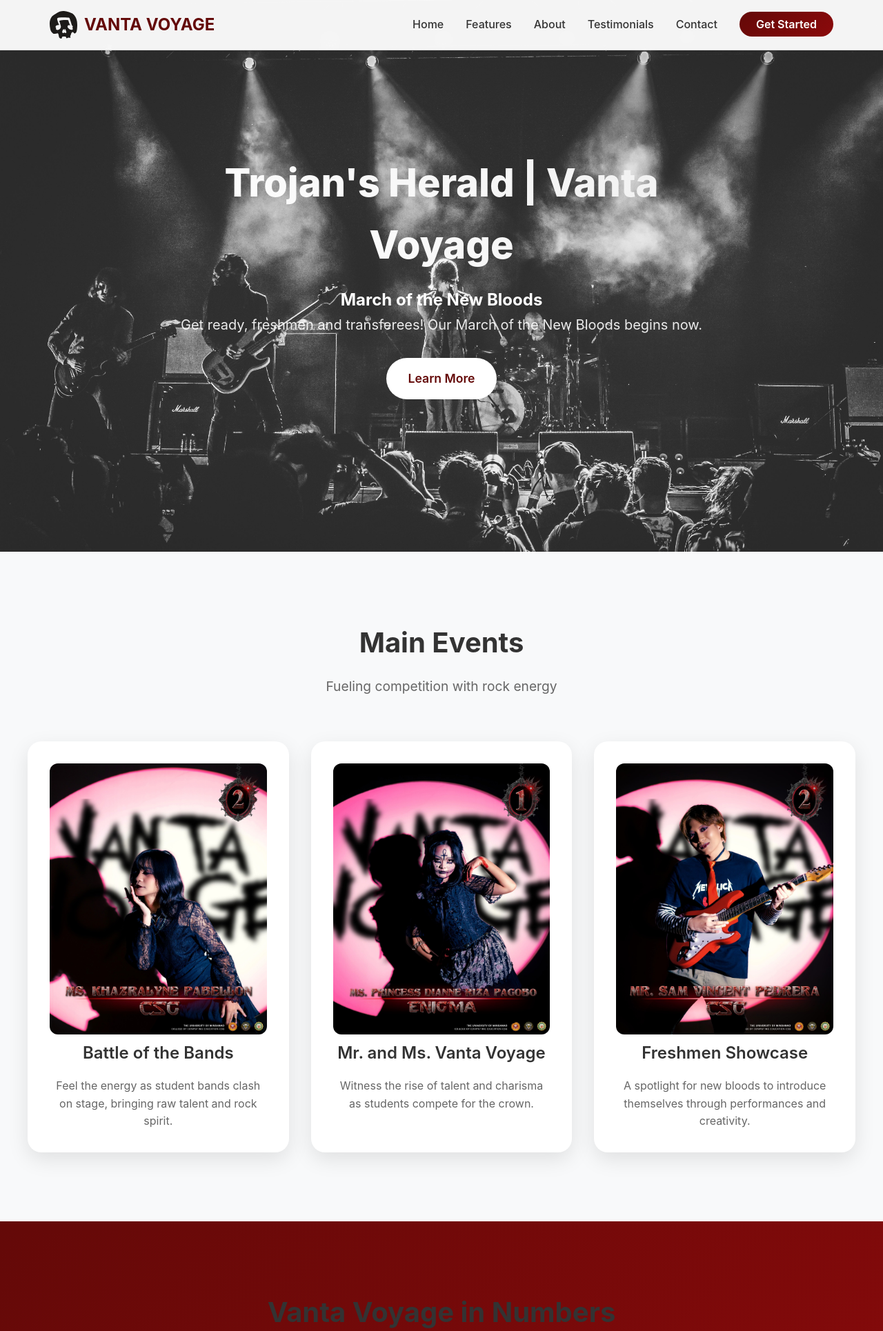
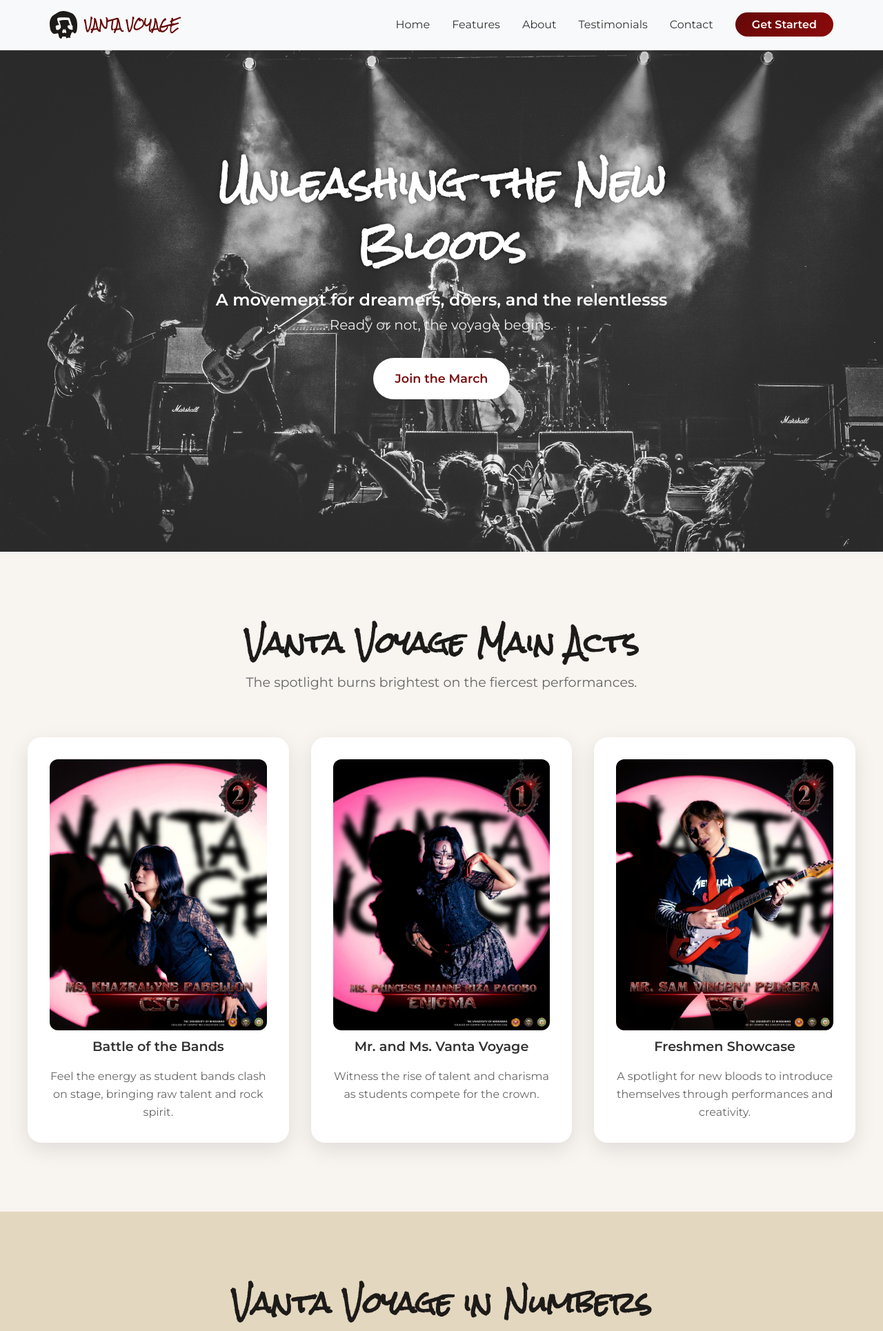
Before and after one commit to ItzRenzo/Bersamin_Lozano_LabExam, a PHP site: page /vantavoyage.php in a window 1280 px wide. Shown: the top 1930 px of the page at 69% size. Run offline with PHP 8.4, Linux system fonts and the light colour scheme.

Commit message:
Enhance landing page design with updated fonts, colors, and content for improved user engagement

```diff
--- a/vantavoyage.php
+++ b/vantavoyage.php
@@ -5,6 +5,8 @@ session_start();
 <!DOCTYPE html>
 <html lang="en">
 <head>
+    <link href="https://fonts.googleapis.com/css2?family=Rock+Salt&display=swap" rel="stylesheet">
+    <link href="https://fonts.googleapis.com/css2?family=Cinzel:wght@600&family=Montserrat:wght@400;600&display=swap" rel="stylesheet">
     <meta charset="UTF-8">
     <meta name="viewport" content="width=device-width, initial-scale=1.0">
     <title>Landing Page</title>
@@ -16,7 +18,7 @@ session_start();
         }
 
         body {
-            font-family: -apple-system, BlinkMacSystemFont, 'Segoe UI', Roboto, Oxygen, Ubuntu, Cantarell, sans-serif;
+            font-family: 'Montserrat', sans-serif; /* for normal text */
             line-height: 1.6;
             color: #333;
         }
@@ -26,7 +28,7 @@ session_start();
             position: fixed;
             top: 0;
             width: 100%;
-            background: rgba(255, 255, 255, 0.95);
+            background: #f8f4f0;
             backdrop-filter: blur(10px);
             border-bottom: 1px solid rgba(0, 0, 0, 0.1);
             z-index: 1000;
@@ -34,6 +36,8 @@ session_start();
         }
 
         .logo-container {
+            font-size: 15px;
+            font-family: 'Rock Salt', cursive;
             display: flex;
             align-items: center;
             gap: 10px;
@@ -108,13 +112,13 @@ session_start();
         }
 
         .hero h1 {
+            font-family: 'Rock Salt', cursive;
             font-size: 3.5rem;
             font-weight: 800;
             margin-bottom: 1rem;
-            background: linear-gradient(45deg, #fff, #f0f0f0);
             -webkit-background-clip: text;
-            -webkit-text-fill-color: transparent;
             background-clip: text;
+            text-shadow: 0 0 6px rgba(0, 0, 0, 0.6);
         }
 
         .hero p {
@@ -124,13 +128,14 @@ session_start();
         }
 
         .hero-cta {
+
             display: inline-flex;
             gap: 1rem;
         }
 
         .btn-primary {
             background: white;
-            color: #640908;
+            color: #781010;
             padding: 1rem 2rem;
             border: none;
             border-radius: 50px;
@@ -167,7 +172,7 @@ session_start();
         /* Features Section */
         .features {
             padding: 100px 2rem;
-            background: #f8f9fa;
+            background: #f8f4f0;
         }
 
         .container {
@@ -176,8 +181,15 @@ session_start();
         }
 
         .section-header {
+            gap: 10px;
             text-align: center;
             margin-bottom: 4rem;
+        }
+
+        .section-header h2 {
+            font-family: 'Rock Salt', cursive;
+            color: #1D1B19;
+            margin-bottom: 10px;
         }
 
         .section-title {
@@ -214,21 +226,9 @@ session_start();
             box-shadow: 0 20px 40px rgba(0, 0, 0, 0.15);
         }
 
-        .feature-icon {
-            width: 80px;
-            height: 80px;
-            background: linear-gradient(135deg, #640908 0%, #8b0a0b 100%);
-            border-radius: 50%;
-            display: flex;
-            align-items: center;
-            justify-content: center;
-            margin: 0 auto 1.5rem;
-            font-size: 2rem;
-        }
-
         .feature-title {
-            font-size: 1.5rem;
-            font-weight: 600;
+            font-size: 1.2rem;
+            font-weight: 800;
             margin-bottom: 1rem;
             color: #333;
         }
@@ -241,7 +241,7 @@ session_start();
         /* Stats Section */
         .stats {
             padding: 100px 2rem;
-            background: linear-gradient(135deg, #640908 0%, #8b0a0b 100%);
+            background: #E4D7BF;
             color: white;
             text-align: center;
         }
@@ -254,6 +254,8 @@ session_start();
         }
 
         .stat-item {
+            border-radius: 15px;
+            background-color: #640908;
             padding: 2rem;
         }
 
@@ -277,7 +279,7 @@ session_start();
         /* Testimonials Section */
         .testimonials {
             padding: 100px 2rem;
-            background: #fff;
+            background: #f8f9fa;
         }
 
         .testimonials-grid {
@@ -288,7 +290,7 @@ session_start();
         }
 
         .testimonial-card {
-            background: #f8f9fa;
+            background: #fff;
             padding: 2rem;
             border-radius: 20px;
             position: relative;
@@ -464,7 +466,7 @@ session_start();
     <!-- Navigation -->
     <nav class="navbar">
         <div class="nav-container">
-            <a href="#" class="logo">
+            <a href="#home" class="logo">
                 <div class="logo-container">
                     <img src="assets/Logo.svg" alt="Brand Logo" style="height:40px; vertical-align:middle;">
                     VANTA VOYAGE
@@ -489,11 +491,11 @@ session_start();
     <!-- Hero Section -->
     <section id="home" class="hero">
         <div class="hero-content">
-            <h1>Trojan's Herald | Vanta Voyage</h1>
-            <h2>March of the New Bloods</h2>
-            <p>Get ready, freshmen and transferees! Our March of the New Bloods begins now.</p>
+            <h1>Unleashing the New Bloods</h1>
+            <h2>A movement for dreamers, doers, and the relentlesss</h2>
+            <p>Ready or not, the voyage begins.</p>
             <div class="hero-cta">
-                <a href="#" class="btn-primary">Learn More</a>
+                <a href="#features" class="btn-primary">Join the March</a>
             </div>
         </div>
     </section>
@@ -502,8 +504,8 @@ session_start();
     <section id="features" class="features">
     <div class="container">
         <div class="section-header">
-        <h2 class="section-title">Main Events</h2>
-        <p class="section-subtitle">Fueling competition with rock energy</p>
+            <h2 class="section-title">Vanta Voyage Main Acts</h2>
+            <p class="section-subtitle">The spotlight burns brightest on the fiercest performances.</p>
         </div>
         <div class="features-grid">
 
@@ -674,9 +676,9 @@ session_start();
         window.addEventListener('scroll', () => {
             const navbar = document.querySelector('.navbar');
             if (window.scrollY > 100) {
-                navbar.style.background = 'rgba(255, 255, 255, 0.98)';
+                navbar.style.background = '#f8f9fa';
             } else {
-                navbar.style.background = 'rgba(255, 255, 255, 0.95)';
+                navbar.style.background = '#f8f9fa';
             }
         });
 
```
Lines whose indentation alone changed are shown as unchanged.
